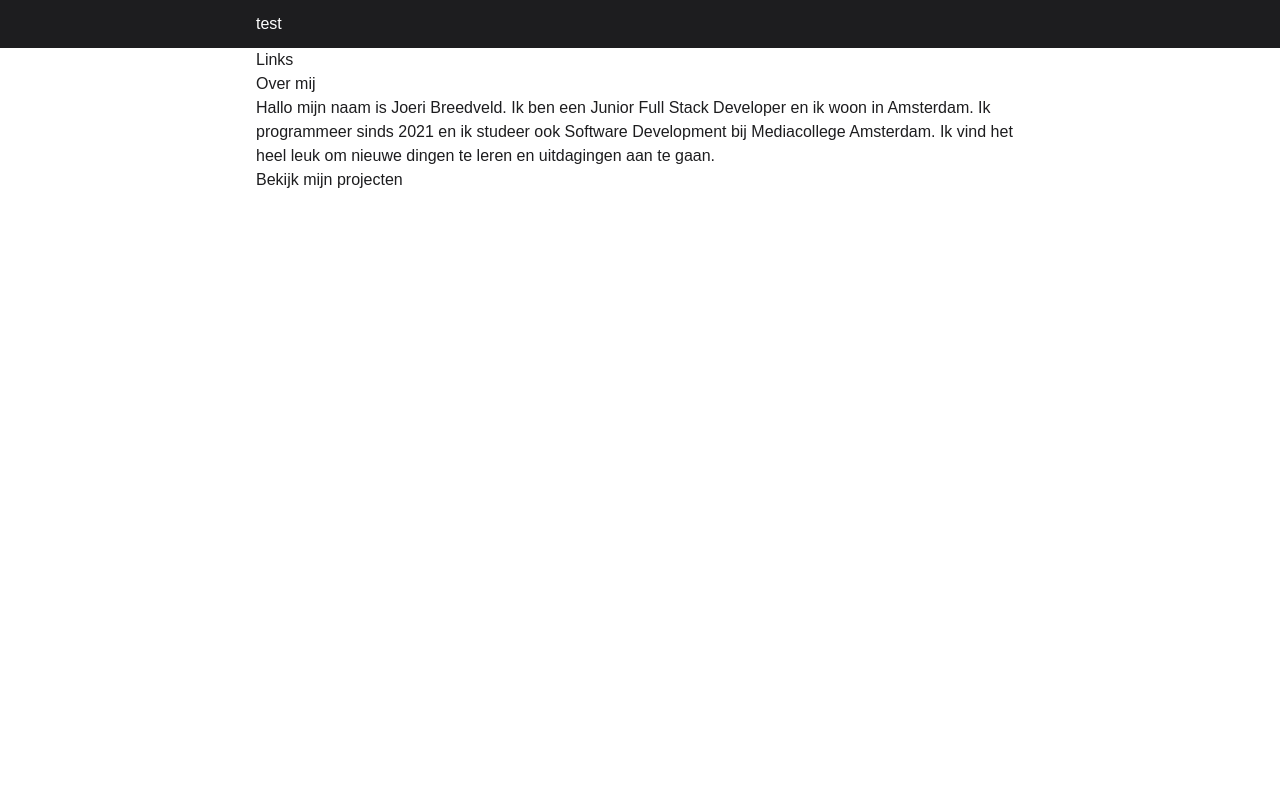
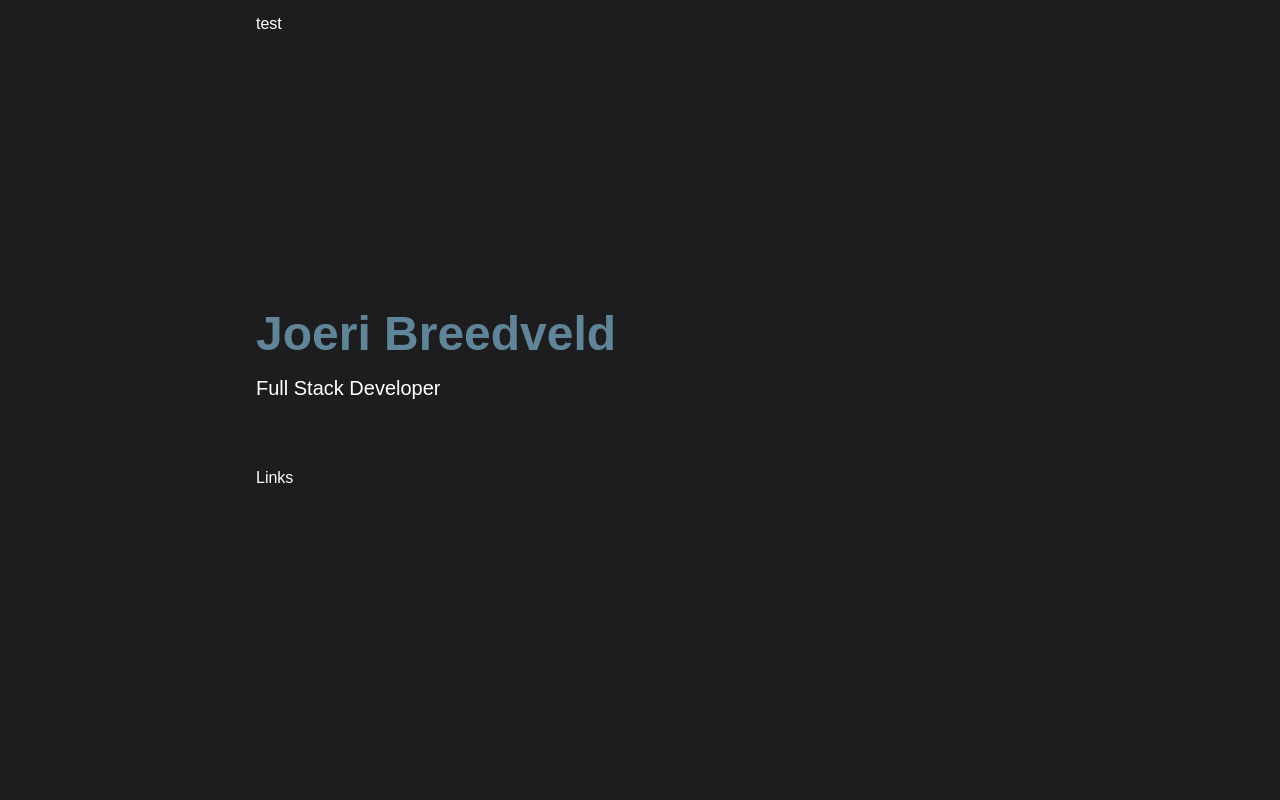
Before and after one commit to joeribreedveld/portfolio-website-v4, a Next.js app: page / in a window 1280 px wide. Shown: the top 800 px of the page. Built offline with nearby package versions, Linux system fonts and the light colour scheme.

Commit message:
feat(about): make about page with style, connect tailwind to categories and change page padding y

```diff
--- a/categories/About.tsx
+++ b/categories/About.tsx
@@ -5,12 +5,12 @@ function About() {
 	return (
 		<>
 			<section className='page-padding-x page-padding-y'>
-				<h2 className='font-bold text-2xl'>Over mij</h2>
-				<p>
+				<h2 className='font-bold text-2xl mb-4'>Over mij</h2>
+				<p className='mb-4'>
 					Hallo mijn naam is Joeri Breedveld. Ik ben een Junior Full Stack Developer en ik woon in Amsterdam. Ik programmeer sinds 2021 en ik studeer ook Software Development bij
 					Mediacollege Amsterdam. Ik vind het heel leuk om nieuwe dingen te leren en uitdagingen aan te gaan.
 				</p>
-				<p>Bekijk mijn projecten</p>
+				<p className='text-primary underline'>Bekijk mijn projecten</p>
 			</section>
 		</>
 	)
--- a/categories/Hero.tsx
+++ b/categories/Hero.tsx
@@ -5,9 +5,9 @@ import Link from "next/link"
 function Hero() {
 	return (
 		<>
-			<section className='page-padding-x page-padding-y'>
-				<h1>Joeri Breedveld</h1>
-				<h3>Full Stack Developer</h3>
+			<section className='page-padding-x page-padding-y bg-black text-white min-h-screen flex justify-center flex-col'>
+				<h1 className='text-primary font-bold text-5xl mb-4'>Joeri Breedveld</h1>
+				<h3 className='text-xl mb-16'>Full Stack Developer</h3>
 				<p>Links</p>
 			</section>
 		</>
--- a/components/Navbar.tsx
+++ b/components/Navbar.tsx
@@ -12,7 +12,7 @@ function Navbar() {
 	return (
 		<>
 			<nav className='bg-black text-white fixed w-screen page-padding-x py-3'>
-				<p>test</p>
+				<p className=''>test</p>
 			</nav>
 		</>
 	)
--- a/styles/globals.css
+++ b/styles/globals.css
@@ -13,7 +13,7 @@
     }
 
     .page-padding-y {
-        @apply py-16
+        @apply pb-32 pt-32
     }
 
     .navbar-gap {
@@ -27,7 +27,6 @@
     }
 }
 
-
 /* Apply */
 html {
     @apply text-black
--- a/tailwind.config.js
+++ b/tailwind.config.js
@@ -1,14 +1,13 @@
 /** @type {import('tailwindcss').Config} */
 module.exports = {
-	content: ["./pages/**/*.{js,ts,jsx,tsx}", "./components/**/*.{js,ts,jsx,tsx}"],
+	content: ["./pages/**/*.{js,ts,jsx,tsx}", "./components/**/*.{js,ts,jsx,tsx}", "./categories/**/*.{js,ts,jsx,tsx}"],
 	theme: {
 		extend: {
 			fontFamily: {
-				body: ["sans-serif", "-apple-system, BlinkMacSystemFont"],
+				body: ["sans-serif", "Roboto"],
 				serif: ["serif", "Roboto"],
-				sans: ["sans-serif", "-apple-system, BlinkMacSystemFont"],
+				sans: ["sans-serif", "Roboto"],
 				mono: ["monospace", "Roboto Mono"],
-				mont: ["sans-serif", "Montserrat"],
 			},
 			colors: {
 				black: "#1D1D1F",
```
